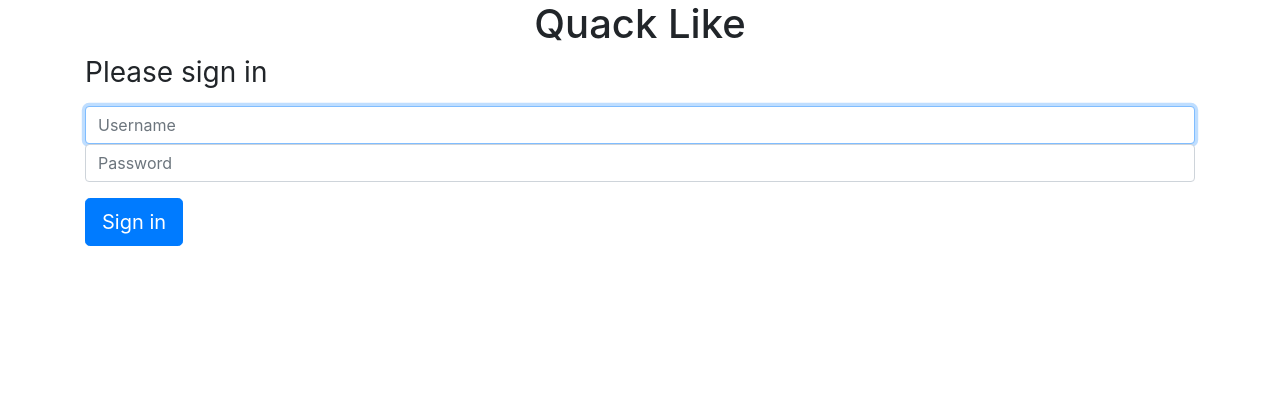
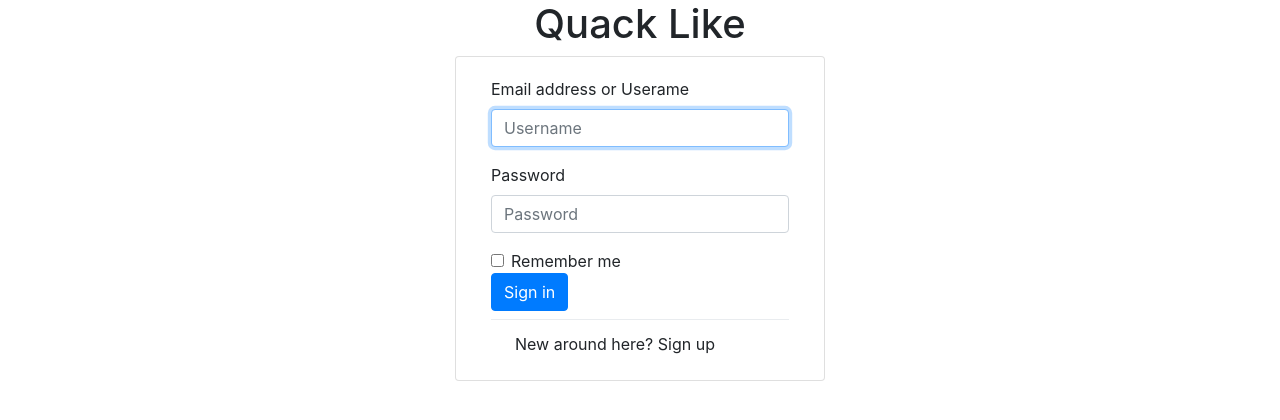
Before and after one commit to Toptoms/Symfoiny-Quack, a Symfony app: template templates/security/login.html.twig in a window 1280 px wide. Shown: the part 56-476 px from the top of the page. Run offline with Twig, Linux system fonts and the light colour scheme; the template is opened without the code that fills it, so the values that code supplies are empty; some libraries are stand-ins or nearby versions.

Commit message:
barre de recherche tags en cours

```diff
--- a/templates/base.html.twig
+++ b/templates/base.html.twig
@@ -19,8 +19,8 @@
         <span class="navbar-toggler-icon"></span>
     </button>
 
-    <div class="collapse navbar-collapse" id="navbarColor01">
-        <ul class="navbar-nav mr-auto">
+    <div class="navbar-collapse collapse justify-content-stretch" id="navbarColor01">
+        <ul class="navbar-nav">
 
             <li class="nav-item active">
                 <a class="nav-link" href="{{ path('quack_index') }}">Quack <span
@@ -48,13 +48,22 @@
                     <a class="nav-link" href="{{ path('user_show', { 'id':app.user.id} ) }}">{{ app.user.username }}</a>
                 </li>
             {% endif %}
+        </ul>
 
-        </ul>
+
+        {% if ( app.request.attributes.get("_route") == "quack_show") or( app.request.attributes.get("_route") == "quack_index") %}
+        <div class="navbar-nav ml-auto">
+            <form class="form-inline my-2 my-lg-0" action="{{path('quack_search' )}}">
+                <button class="btn btn-secondary btn-outline-success my-2 my-sm-0"  type="submit">Search</button>
+                <input class="form-control ml-sm-2" name="q" type="search" placeholder="Tags" aria-label="Search" >
+            </form>
+        </div>
+        {% endif %}
     </div>
 </nav>
 </body>
 <div class="container">
-{% block body %}{% endblock %}
+    {% block body %}{% endblock %}
 </div>
 {% block javascripts %}
     <script src="https://code.jquery.com/jquery-3.3.1.slim.min.js"
--- a/templates/quack/_delete_form.html.twig
+++ b/templates/quack/_delete_form.html.twig
@@ -1,3 +1,4 @@
+
 <form method="post" action="{{ path('quack_delete', {'id': quack.id}) }}" onsubmit="return confirm('Are you sure you want to delete this item?');">
     <input  type="hidden" name="_method" value="DELETE">
     <input type="hidden" name="_token" value="{{ csrf_token('delete' ~ quack.id) }}">
--- a/templates/quack/edit.html.twig
+++ b/templates/quack/edit.html.twig
@@ -4,9 +4,8 @@
 
 {% block body %}
     <h1>Edit Quack</h1>
-<div class="container">
-    {{ include('quack/_form.html.twig', {'button_label': 'Update'}) }}
+<div class="">
 
-    {{ include('quack/_delete_form.html.twig') }}
+    {{ include('quack/_form.html.twig', {'button_label': 'Update'}) }}  {{ include('quack/_delete_form.html.twig') }}
 </div>
 {% endblock %}
--- a/templates/quack/index.html.twig
+++ b/templates/quack/index.html.twig
@@ -9,7 +9,9 @@
 
         <thead>
         <tr>
+            {% if is_granted('ROLE_USER') %}
                 <th></th>
+            {% endif %}
             <th>Sharing</th>
             <th>Content</th>
             <th>tags</th>
@@ -24,6 +26,7 @@
         <tbody>
         {% for quack in quacks %}
             <tr>
+                {% if is_granted('quack_edit', quack) %}
                     {% if (quack.children.empty == false) %}
                         <td>
                             <a class="btn btn-success"
@@ -34,6 +37,7 @@
                             <a class="btn btn-primary"
                                href="{{ path('quack_new_comment', {'parent': quack.id}) }}">comment</a>
                         </td>
+                    {% endif %}
                 {% endif %}
                 <td><img style="width: 60px" src=" {{ quack.pic }}"></td>
                 <td>{{ quack.content }}</td>
--- a/templates/quack/show.html.twig
+++ b/templates/quack/show.html.twig
@@ -76,8 +76,9 @@
         {% endfor %}
         </tbody>
     </table>
+    {% if is_granted('quack_edit', quack) %}
     <div class="text-center"> <a class="btn btn-primary  " href="{{ path('quack_new_comment', {'parent': quack.id}) }}">comment</a></div>
-
+    {% endif %}
 
 
 {% endblock %}
--- a/templates/security/login.html.twig
+++ b/templates/security/login.html.twig
@@ -16,16 +16,35 @@
         {% if app.user %}
         <div class="checkbox mb-3">You are logged in as {{ app.user.username }}, <a href="{{ path('app_logout') }}">Logout</a>
             {% endif %}
-<div>
-    <h1 class="h3 mb-3 font-weight-normal">Please sign in</h1>
-    <label for="inputUsername" class="sr-only">Username</label>
-    <input type="text" value="{{ last_username }}" name="username" id="inputUsername" class="form-control" placeholder="Username" required autofocus>
-    <label for="inputPassword" class="sr-only">Password</label>
-    <input type="password" name="password" id="inputPassword" class="form-control" placeholder="Password" required>
+
+            <div class="card col-4 mx-auto">
+                <div class="card-body">
+                    <form class="px-4 py-3">
+                        <div class="form-group">
+                            <label for="exampleDropdownFormEmail1">Email address or Userame</label>
+                            <input type="text" value="{{ last_username }}" name="username" id="inputUsername"
+                                   class="form-control" placeholder="Username" required autofocus>
+                        </div>
+                        <div class="form-group">
+                            <label for="exampleDropdownFormPassword1">Password</label>
+                            <input type="password" name="password" id="inputPassword" class="form-control"
+                                   placeholder="Password" required>
+                        </div>
+                        <div class="form-check">
+                            <input type="checkbox" class="form-check-input" id="dropdownCheck">
+                            <label class="form-check-label" for="dropdownCheck">
+                                Remember me
+                            </label>
+                        </div>
+                        <button type="submit" class="btn btn-primary">Sign in</button>
+                    </form>
+                    <div class="dropdown-divider"></div>
+                    <a class="dropdown-item" href="{{ path('app_register') }}">New around here? Sign up</a>
 
                     <input type="hidden" name="_csrf_token"
                            value="{{ csrf_token('authenticate') }}"
                     >
+                </div>
             </div>
                 {#
                     Uncomment this section and add a remember_me option below your firewall to activate remember me functionality.
@@ -37,10 +56,6 @@
                         </label>
                     </div>
                 #}
-<div class="mt-3">
-    <button class="btn btn-lg btn-primary" type="submit">
-        Sign in
-    </button>
-</div>
+
     </form>
 {% endblock %}
```
Also changed, not shown: src/Controller/QuackController.php (+41 -15 lines), src/Repository/QuackRepository.php (+12 -12 lines). Lines whose indentation alone changed are shown as unchanged.
